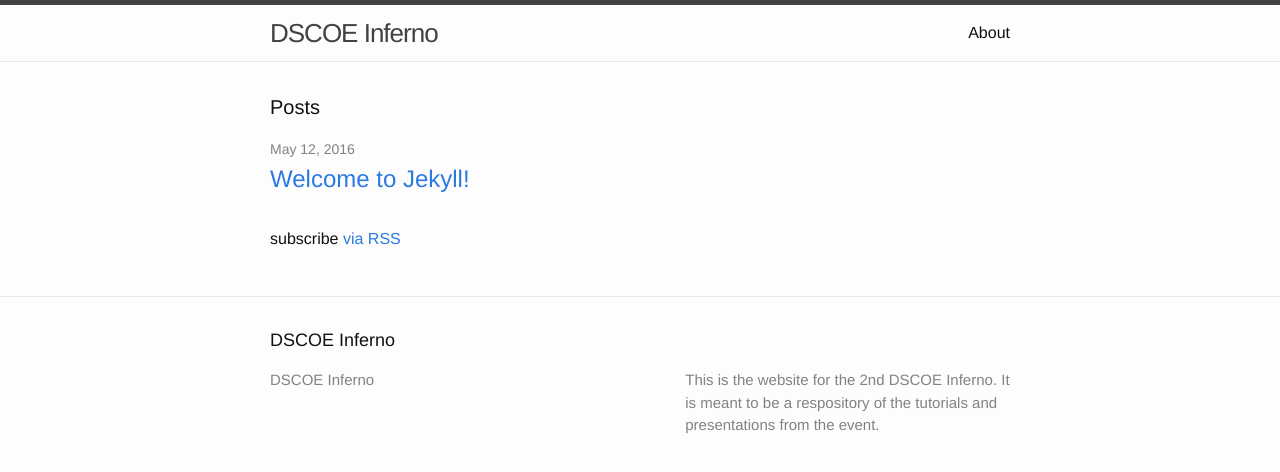
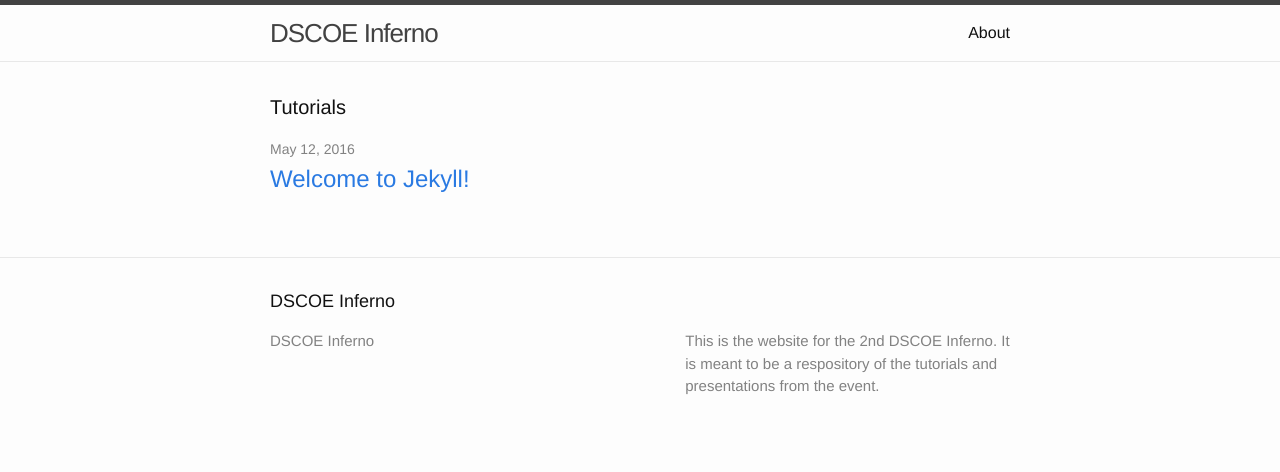
Before and after one commit to iankloo/dscoe.github.io, a Jekyll site: the page built from index.html, in a window 1280 px wide. Shown: the top 472 px of the page. Built offline with Jekyll 4.4.1, drawn with Linux system fonts in a browser that asks for light colours.

Commit message:
Update index.html

```diff
--- a/index.html
+++ b/index.html
@@ -4,7 +4,7 @@ layout: default
 
 <div class="home">
 
-  <h1 class="page-heading">Posts</h1>
+  <h1 class="page-heading">Tutorials</h1>
 
   <ul class="post-list">
     {% for post in site.posts %}
@@ -18,6 +18,4 @@ layout: default
     {% endfor %}
   </ul>
 
-  <p class="rss-subscribe">subscribe <a href="{{ "/feed.xml" | prepend: site.baseurl }}">via RSS</a></p>
-
 </div>
```
